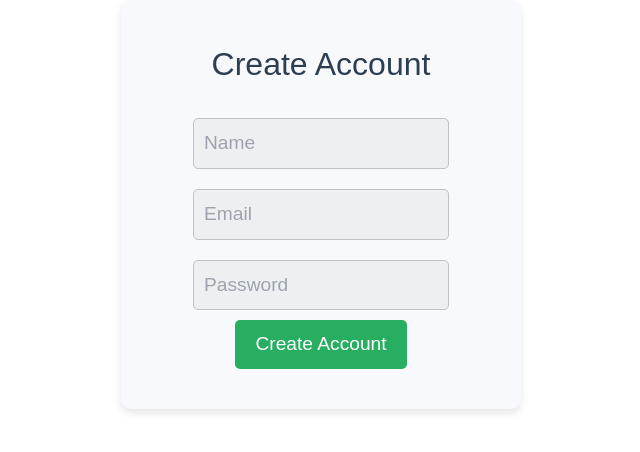
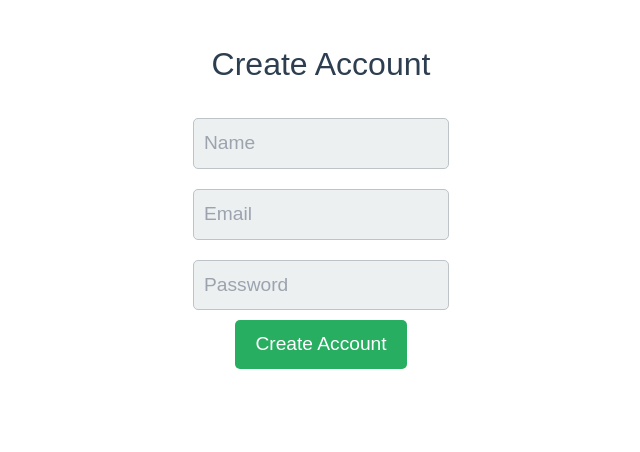
Before and after one commit to Jaipreet777/house-of-virasat, a Next.js app: page /signup in a window 1280 px wide. Shown: the top 452 px of the page, without its empty margins (319-959 px from the left). Built offline with nearby package versions, Linux system fonts and the light colour scheme.

Commit message:
Update Styles

```diff
--- a/app/signup/page.js
+++ b/app/signup/page.js
@@ -73,12 +73,10 @@ export default function SignUp() {
 const containerStyle = {
   textAlign: 'center',
   marginTop: '50px',
-  backgroundColor: '#f7f9fc',
   padding: '40px',
   borderRadius: '10px',
   width: '400px',
   margin: 'auto',
-  boxShadow: '0 4px 8px rgba(0, 0, 0, 0.1)',
 };
 
 const titleStyle = {
```
